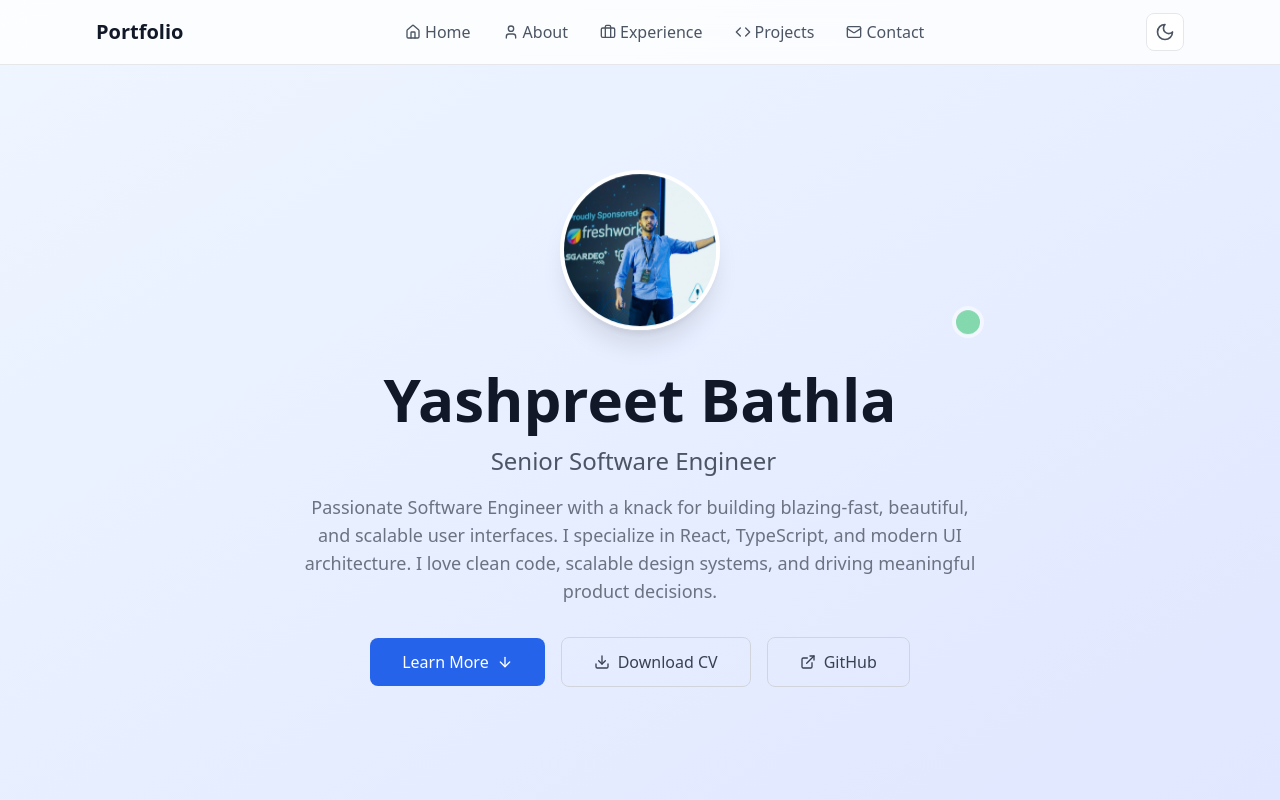
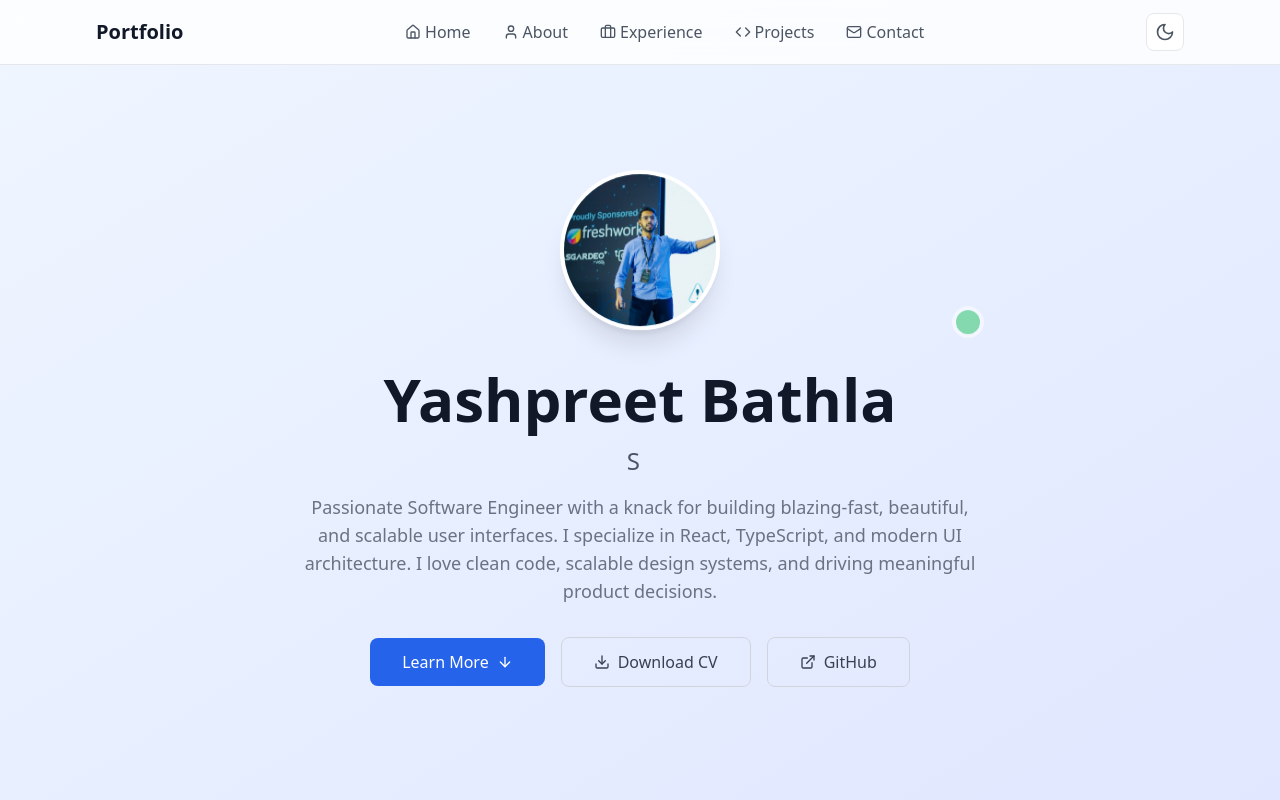
Before and after one commit to yashpreetbathla/notion-flow-portfolio, a React (Vite) app: page / in a window 1280 px wide. Shown: the top 800 px of the page. Built offline with nearby package versions, Linux system fonts and the light colour scheme.

Commit message:
Add typing animation for title
Implemented a typing animation that cycles back and forth for the "Senior Software Engineer" text in the Hero component, enhancing the visual appeal.

```diff
--- /dev/null
+++ b/src/components/BackForthTyping.tsx
@@ -0,0 +1,66 @@
+
+import React, { useState, useEffect } from 'react';
+
+interface BackForthTypingProps {
+  text: string;
+  speed?: number;
+  pauseDuration?: number;
+  className?: string;
+  showCursor?: boolean;
+}
+
+export const BackForthTyping: React.FC<BackForthTypingProps> = ({
+  text,
+  speed = 80,
+  pauseDuration = 2000,
+  className = '',
+  showCursor = true
+}) => {
+  const [displayedText, setDisplayedText] = useState('');
+  const [currentIndex, setCurrentIndex] = useState(0);
+  const [isDeleting, setIsDeleting] = useState(false);
+  const [isPaused, setIsPaused] = useState(false);
+
+  useEffect(() => {
+    if (isPaused) {
+      const pauseTimer = setTimeout(() => {
+        setIsPaused(false);
+        setIsDeleting(true);
+      }, pauseDuration);
+      return () => clearTimeout(pauseTimer);
+    }
+
+    const timer = setTimeout(() => {
+      if (!isDeleting) {
+        // Typing forward
+        if (currentIndex < text.length) {
+          setDisplayedText(text.slice(0, currentIndex + 1));
+          setCurrentIndex(currentIndex + 1);
+        } else {
+          // Finished typing, pause before deleting
+          setIsPaused(true);
+        }
+      } else {
+        // Deleting backward
+        if (currentIndex > 0) {
+          setDisplayedText(text.slice(0, currentIndex - 1));
+          setCurrentIndex(currentIndex - 1);
+        } else {
+          // Finished deleting, start typing again
+          setIsDeleting(false);
+        }
+      }
+    }, isDeleting ? speed / 2 : speed);
+
+    return () => clearTimeout(timer);
+  }, [currentIndex, text, speed, isDeleting, isPaused, pauseDuration]);
+
+  return (
+    <span className={className}>
+      {displayedText}
+      {showCursor && (
+        <span className="animate-blink text-blue-600 dark:text-blue-400">|</span>
+      )}
+    </span>
+  );
+};
--- a/src/components/Hero.tsx
+++ b/src/components/Hero.tsx
@@ -2,7 +2,7 @@
 import React, { useState, useEffect } from "react";
 import { ArrowDown, Download, ExternalLink } from "lucide-react";
 import { personalInfo } from "../data/portfolioData";
-import { TypingAnimation } from "./TypingAnimation";
+import { BackForthTyping } from "./BackForthTyping";
 
 export const Hero: React.FC = () => {
   const [showContent, setShowContent] = useState(false);
@@ -51,9 +51,10 @@ export const Hero: React.FC = () => {
                 showContent ? 'animate-fade-in-up' : 'opacity-0 translate-y-8'
               }`}
             >
-              <TypingAnimation
+              <BackForthTyping
                 text={personalInfo.title}
-                speed={80}
+                speed={100}
+                pauseDuration={3000}
                 className="font-medium"
               />
             </div>
```
